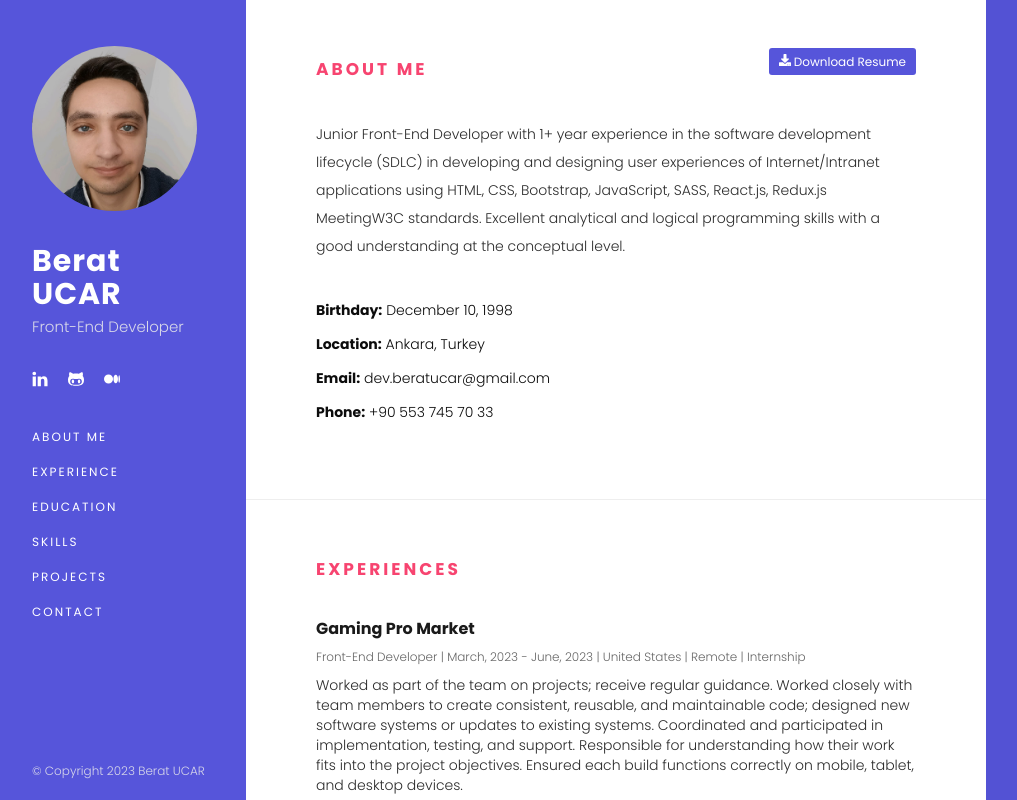
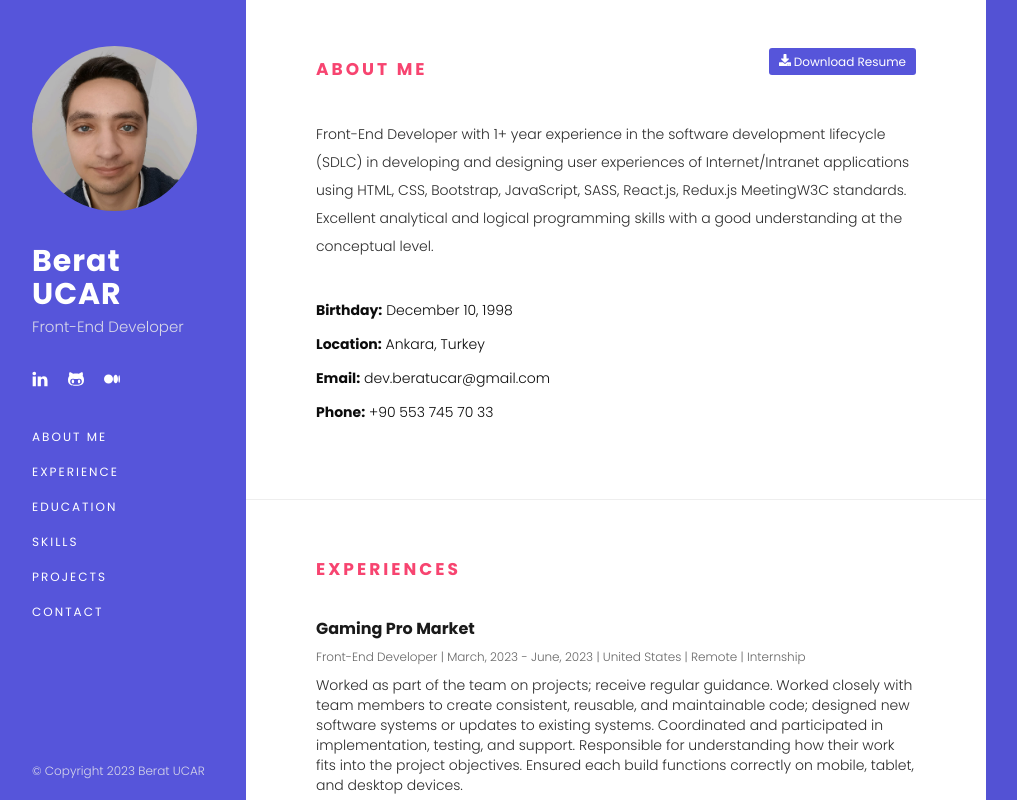
Before and after one commit to beratucardy/my-portfolio, a React (Create React App) app: page / in a window 1280 px wide. Shown: the top 800 px of the page, without its empty margins (154-1171 px from the left). Built offline with nearby package versions, Linux system fonts and the light colour scheme.

Commit message:
portfolio-v14

```diff
--- a/src/components/main/about/intro/intro.js
+++ b/src/components/main/about/intro/intro.js
@@ -5,12 +5,12 @@ const Intro = () => {
   return (
     <div className="intro">
       <p>
-        Junior Front-End Developer with 1+ year experience in the software
-        development lifecycle (SDLC) in developing and designing user
-        experiences of Internet/Intranet applications using HTML, CSS,
-        Bootstrap, JavaScript, SASS, React.js, Redux.js MeetingW3C standards.
-        Excellent analytical and logical programming skills with a good
-        understanding at the conceptual level.
+        Front-End Developer with 1+ year experience in the software development
+        lifecycle (SDLC) in developing and designing user experiences of
+        Internet/Intranet applications using HTML, CSS, Bootstrap, JavaScript,
+        SASS, React.js, Redux.js MeetingW3C standards. Excellent analytical and
+        logical programming skills with a good understanding at the conceptual
+        level.
       </p>
 
       <ul className="info">
```
